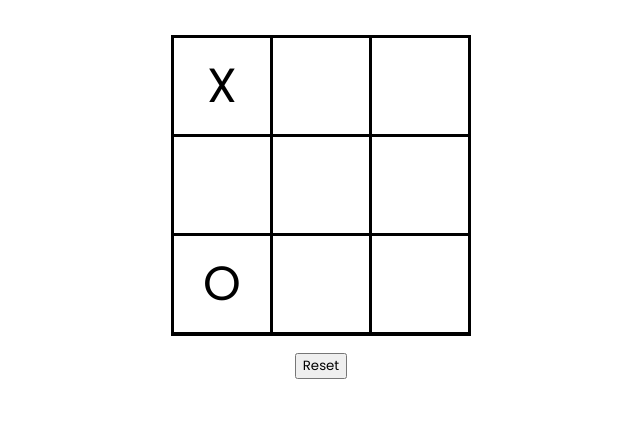
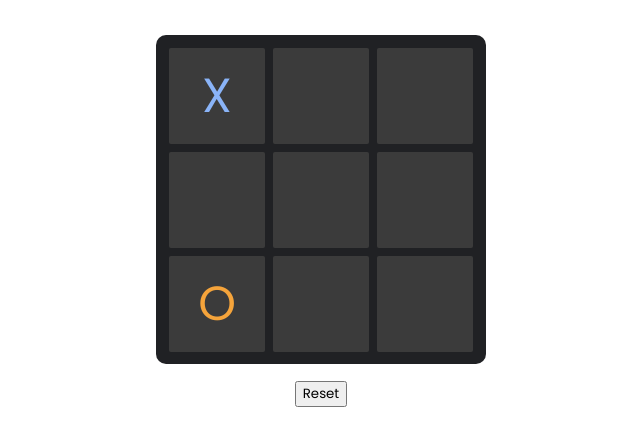
Before and after one commit to riyadfirdaus/tic-tac-toe, a plain HTML site: page index.html in a window 1280 px wide. Both pictures are taken after a click on the element 540 px from the left and 158 px from the top of the page. Shown: the part 72-518 px from the top of the page, without its empty margins (319-959 px from the left). Drawn offline with Linux system fonts and the light colour scheme.

Commit message:
add draw functionality and add styling

```diff
--- a/app.js
+++ b/app.js
@@ -38,6 +38,7 @@ const mainboard = (() => {
 
   const createMap = (mark, index) => {
     function assignMap(s) {
+      console.log(count);
       if (boardMap[s]) {
         boardMap[s]++;
       } else {
@@ -46,6 +47,10 @@ const mainboard = (() => {
       if (boardMap[s] === 3) {
         if (`${s[0]}` === "X") header.innerHTML = "You win!";
         else header.innerHTML = "You Lose";
+        game.stop();
+      }
+      if (count >= 9) {
+        header.innerHTML = "It's a draw!";
         game.stop();
       }
     }
@@ -72,6 +77,8 @@ const mainboard = (() => {
       let cell = document.getElementById(`cell-${index}`);
 
       cell.classList.add("pre-animation");
+      if (mark == "X") cell.classList.add("blue");
+      else cell.classList.add("red");
       await new Promise((resolve) =>
         setTimeout(() => {
           cell.innerText = `${mark}`;
@@ -80,13 +87,13 @@ const mainboard = (() => {
         }, 150)
       );
 
+      count++;
       // Isi array
       board[index] = mark;
 
       //Isi Map
       createMap(mark, index);
 
-      count++;
       if (count == 9) {
         mainboard.isFull = true;
       }
--- a/styles.css
+++ b/styles.css
@@ -14,13 +14,15 @@
   display: grid;
   grid-template-columns: repeat(3, 1fr);
   grid-template-rows: repeat(3, 1fr);
-  gap: 0.2rem;
-  background-color: black;
-  padding: 0.2rem;
+  gap: 0.5rem;
+  background-color: rgb(32, 33, 36);
+  padding: 0.8rem;
+  border-radius: 10px;
 }
 
 .cell {
-  background-color: white;
+  background-color: #3b3b3b;
+  border-radius: 2px;
   padding: 1rem;
   width: 4rem;
   height: 4rem;
@@ -28,7 +30,7 @@
   justify-content: center;
   align-items: center;
   font-size: 3rem;
-  transition: all 0.5s;
+  transition: all 0.3s;
 }
 
 .pre-animation {
@@ -36,7 +38,15 @@
 }
 
 .cell:hover {
-  background-color: aliceblue;
+  background-color: rgb(95, 99, 104);
+}
+
+.red {
+  color: rgb(245, 164, 59);
+}
+
+.blue {
+  color: rgb(138, 180, 248);
 }
 
 body {
```
